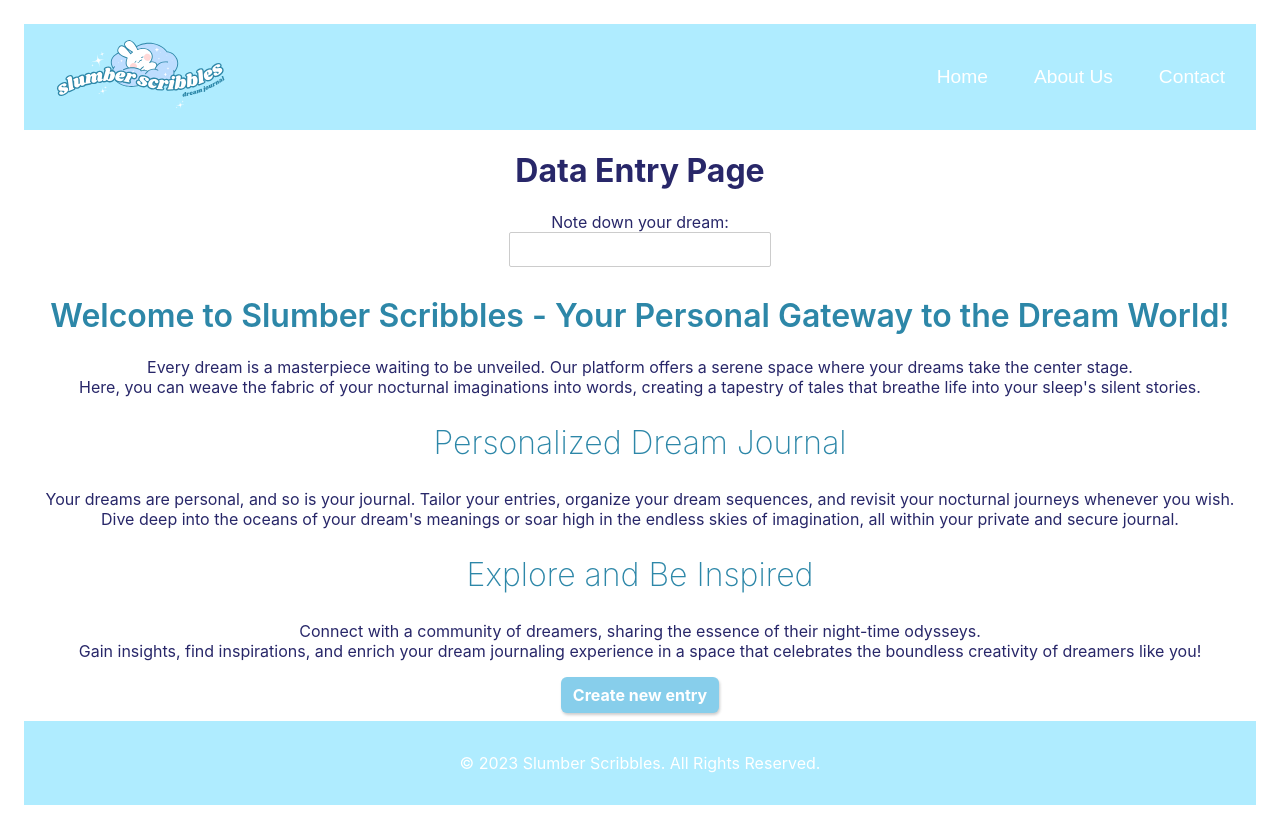
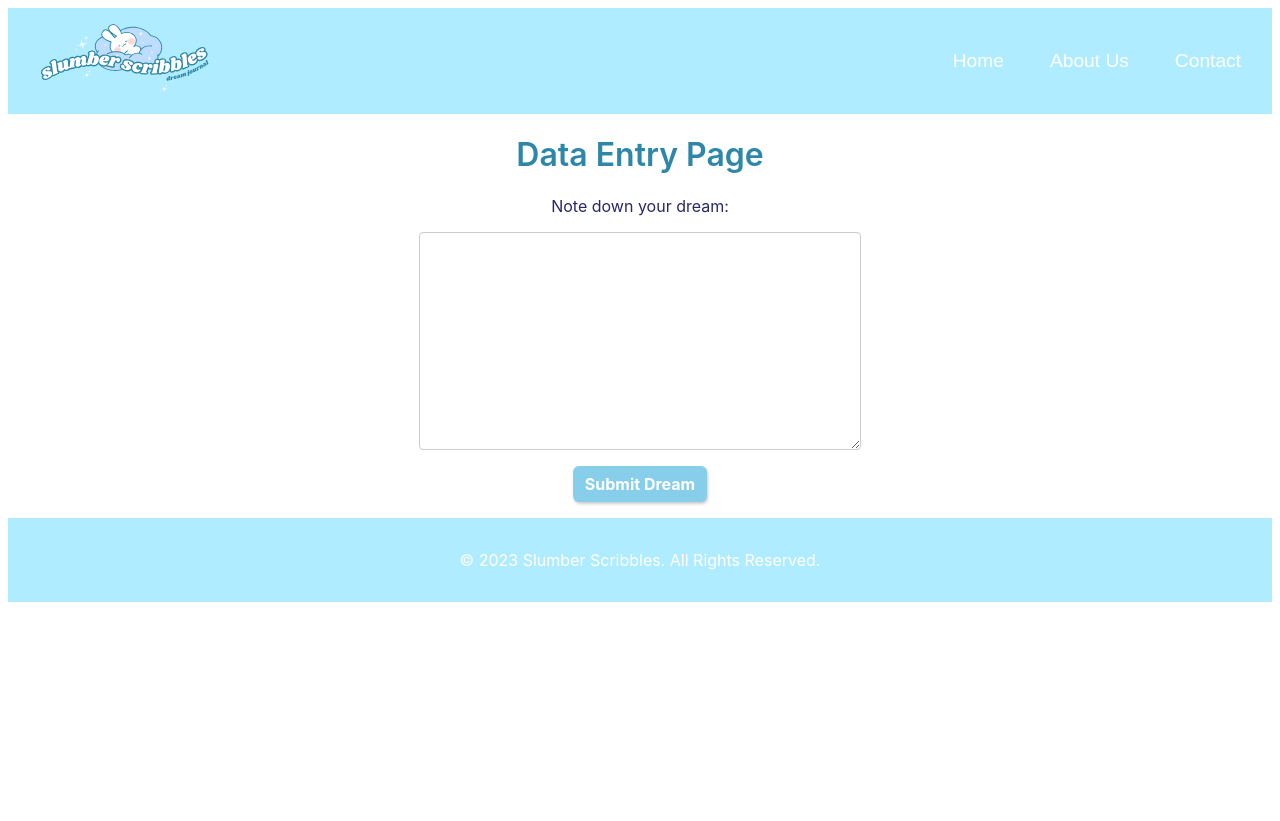
Before and after one commit to ItsNiick/CPSC254-Project, a Svelte app in the folder dreamjournal/: page /data-entry in a window 1280 px wide. After the commit the page ends 800 px from the top, so only its background shows below. Built offline with nearby package versions, Linux system fonts and the light colour scheme.

Commit message:
Dream entry page functional
EntryButton correctly navigates user to data-entry.svelte web page.

```diff
--- a/dreamjournal/package.json
+++ b/dreamjournal/package.json
@@ -15,13 +15,13 @@
     "rollup": "^3.15.0",
     "rollup-plugin-css-only": "^4.3.0",
     "rollup-plugin-livereload": "^2.0.0",
-    "rollup-plugin-svelte": "^7.1.2",
-    "svelte": "^3.55.0",
+    "rollup-plugin-svelte": "^7.1.6",
+    "svelte": "^4.2.8",
     "svelte-spa-router": "^3.3.0"
   },
   "dependencies": {
     "sirv-cli": "^2.0.0",
     "svelte-navigator": "^3.2.2",
-    "svelte-routing": "^2.5.0"
+    "svelte-routing": "^2.9.0"
   }
 }
--- a/dreamjournal/src/App.svelte
+++ b/dreamjournal/src/App.svelte
@@ -4,13 +4,11 @@
 	import Footer from './components/Footer.svelte';
 	import Navbar from './components/Navbar.svelte';
 	import EntryButton from './components/EntryButton.svelte';
-    import DataEntry from './routes/data-entry.svelte';
 </script>
-
 <Router>
+	<Route path ="/">
 		<main>
 			<Navbar />
-		<Route path="/data-entry" component={DataEntry}	/>
 			<h1> Welcome to Slumber Scribbles - Your Personal Gateway to the Dream World!</h1>
 			<p><center>Every dream is a masterpiece waiting to be unveiled. Our platform offers a serene space where your dreams take the center stage. <br>
 				Here, you can weave the fabric of your nocturnal imaginations into words, creating a tapestry of tales that breathe life into your sleep's silent stories.</center></p>
@@ -22,22 +20,17 @@
 			<h2> Explore and Be Inspired </h2>
 			<p><center>Connect with a community of dreamers, sharing the essence of their night-time odysseys. <br>
 				Gain insights, find inspirations, and enrich your dream journaling experience in a space that celebrates the boundless creativity of dreamers like you!</center></p>
-
-		<Link to="/data-entry">
-			<EntryButton type="primary" flat={false}>Create new entry</EntryButton>
-		</Link>
-		<!--Move EntryButton to more prefered location later.
-		Change flat={true} if want no-shadow.
-		type="primary" = Sky blue #87CEEB. type="secondary" = Teal #008080-->
-
+			<EntryButton>Begin your dream entry</EntryButton>
+			<EntryButton>Explore your past dreams</EntryButton><!-- placeholder, replace once database is functional -->
 			<Footer />
 		</main>
+	</Route>
 </Router>
 
 <style>
 	main {
 		text-align: center;
-		padding: 1em;
+		padding: 0%;
 		max-width: 240px;
 		margin: 0 auto;
 	}
--- a/dreamjournal/src/components/EntryButton.svelte
+++ b/dreamjournal/src/components/EntryButton.svelte
@@ -1,32 +1,22 @@
 <script>
-    export let type = 'primary';
-    export let flat = false;
-
+    import { Link } from 'svelte-routing';
 </script>
 
-<button class={type} class:flat={flat}>
+  <Link to="/data-entry">
+    <button>
       <slot></slot>
     </button>
+  </Link>
 
   <style>
-    button{
+    button {
       border: 0;
       cursor: pointer;
       border-radius: 6px;
       padding: 8px 12px;
       font-weight: bold;
-        box-shadow: 1px 2px 3px rgba(0,0,0,0.2);
-    }
-    .primary{
+      box-shadow: 1px 2px 3px rgba(0, 0, 0, 0.2);
       background: #87CEEB;
       color: white;
     }
-    .secondary{
-        background: #008080;
-        color: white;
-    }
-    .flat{
-        box-shadow: none;
-    }
-
   </style>
--- a/dreamjournal/src/components/Footer.svelte
+++ b/dreamjournal/src/components/Footer.svelte
@@ -8,8 +8,11 @@
       color: white;
       text-align: center;
       padding: 1rem;
-      position: relative;
-      bottom: 0;
+      position: sticky;
+      bottom: 0px;
+      left: 0;
+      right: 0;
+      margin-bottom: 0px;
     }
   </style>
 
--- a/dreamjournal/src/components/Navbar.svelte
+++ b/dreamjournal/src/components/Navbar.svelte
@@ -22,6 +22,7 @@
     .nav-links {
       display: flex;
       gap: 1rem;
+      width: auto;
     }
 
     a {
--- a/dreamjournal/src/main.js
+++ b/dreamjournal/src/main.js
@@ -1,10 +1,7 @@
-import App from './App.svelte';
+import Index from './routes/index.svelte';
 
-const app = new App({
-	target: document.body,
-	props: {
-	  name: 'world',
-	},
-  });
+const app = new Index ({
+	target: document.body
+});
 
 export default app;
--- a/dreamjournal/src/routes/data-entry.svelte
+++ b/dreamjournal/src/routes/data-entry.svelte
@@ -1,9 +1,70 @@
 <script>
-    let userInput = '';
-</script>
+    let dreamText = '';
+    import Navbar from "../components/Navbar.svelte";
+    import Footer from "../components/Footer.svelte";
 
-<main>
+    function submition() {
+        console.log("Your dream has been submitted:", dreamText);
+    }
+  </script>
+
+
+  <main>
+    <Navbar />
     <h1>Data Entry Page</h1>
-    <label for="userInput">Note down your dream:</label>
-    <input type="text" bind:value={userInput}>
-</main>
+    <p>Note down your dream:</p>
+    <div class="form-container">
+        <textarea bind:value={dreamText} rows="10" cols="30" style="width: 35%;"></textarea>
+        <button on:click={submition}>Submit Dream</button>
+    </div>
+    <Footer />
+  </main>
+
+  <style>
+
+    main {
+		text-align: center;
+		padding: 0%;
+		max-width: 240px;
+		margin: 0 auto;
+	}
+
+    h1 {
+		color: #2D87A8;
+		font-size: 2em;
+		font-weight: 600;
+	}
+
+    .form-container {
+        display: flex;
+        flex-direction: column;
+        align-items: center;
+        margin-bottom: 0.5em;
+    }
+
+    textarea {
+        width: 35%;
+        padding: 8px;
+        font-size: 1em;
+        border: 1px solid #ccc;
+        border-radius: 4px;
+        margin-bottom: 1em;
+    }
+
+    button {
+      border: 0;
+      cursor: pointer;
+      border-radius: 6px;
+      padding: 8px 12px;
+      font-weight: bold;
+      box-shadow: 1px 2px 3px rgba(0, 0, 0, 0.2);
+      background: #87CEEB;
+      color: white;
+    }
+
+    @media (min-width: 640px) {
+		main {
+			max-width: none;
+		}
+	}
+  </style>
--- /dev/null
+++ b/dreamjournal/src/routes/index.svelte
@@ -0,0 +1,10 @@
+<script>
+    import { Router, Route } from 'svelte-routing';
+    import App from '../App.svelte';
+    import DataEntry from './data-entry.svelte';
+</script>
+
+<Router>
+    <Route path="/" component={App} />
+    <Route path="/data-entry" component={DataEntry} />
+</Router>
```
Also changed, not shown: 1 other file (tests, documents, lock files or other folders). Lines whose indentation alone changed are shown as unchanged.
